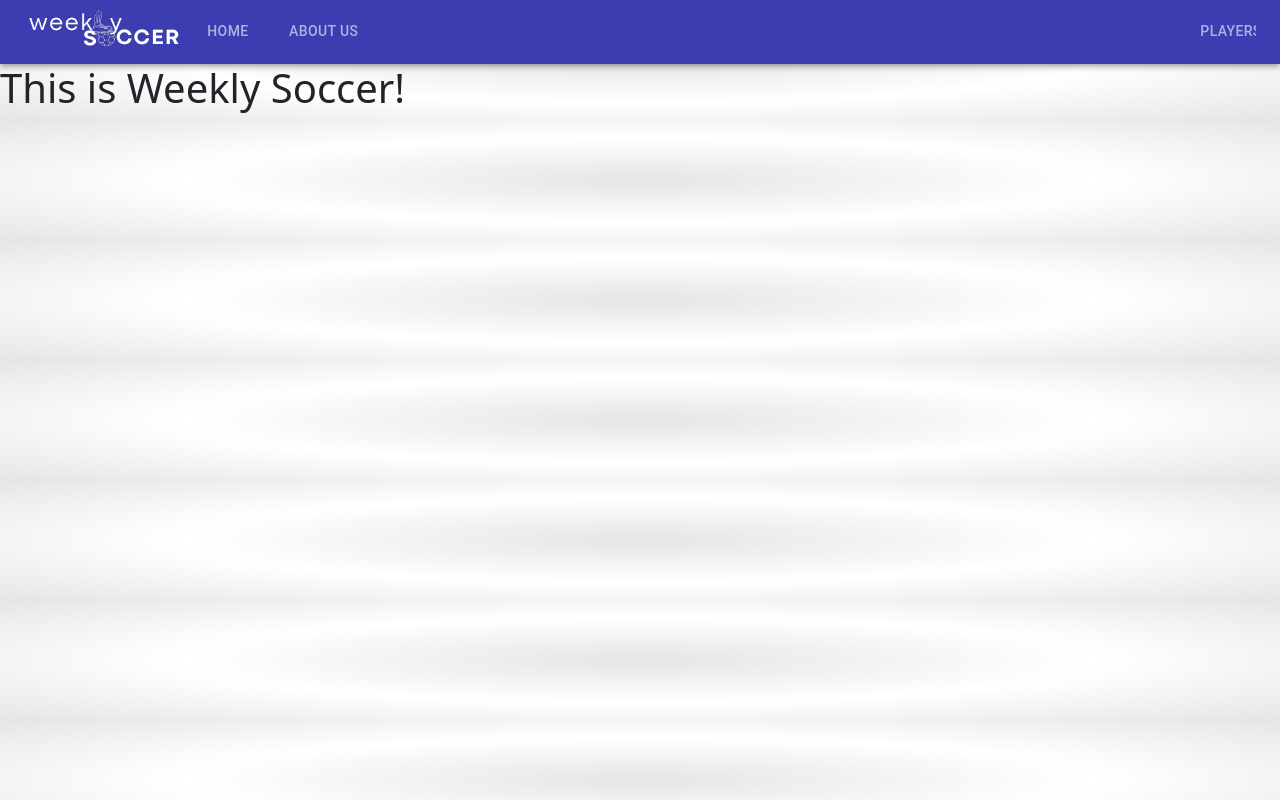
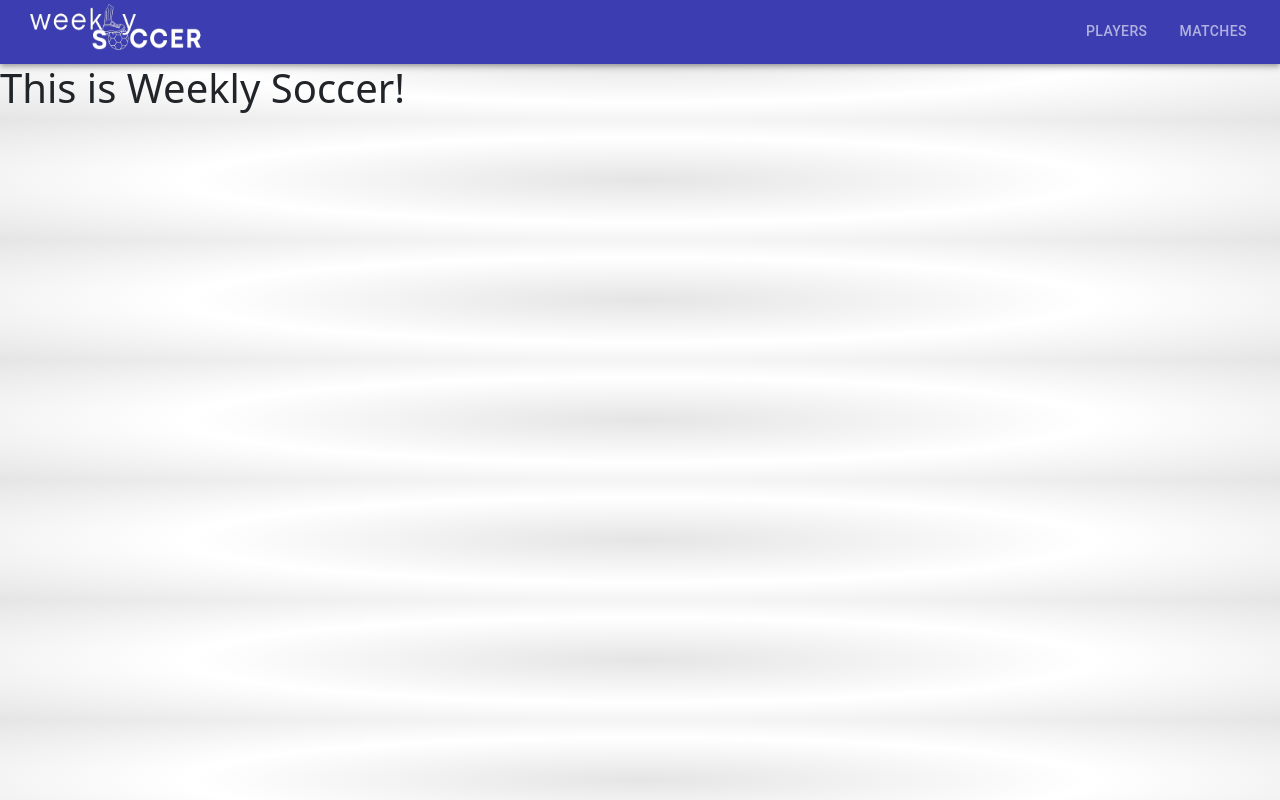
Before and after one commit to SU-CS308-22FA/Team10, a React (Create React App) app in the folder frontend/: page /aboutUs in a window 1280 px wide. Built offline with nearby package versions, Linux system fonts and the light colour scheme.

Commit message:
improved header

```diff
--- a/frontend/src/components/Header/Header.jsx
+++ b/frontend/src/components/Header/Header.jsx
@@ -11,29 +11,34 @@ const Header = () => {
 
     return (
          <AppBar sx={{ backgroundColor: "#3b3db1" }} position="sticky">
-            <Toolbar>
+
+            <Toolbar className={"justify-content-center"}>
+
                 <Tabs
-                sx={{ ml: "auto" }}
+
+                sx={{ ms: "auto" }}
+
                 textColor="inherit"
                 indicatorColor="primary"
-                value= "undefined"
+                value = "undefined"
+
 
                 >
 
-                    <img className = "photo" src={image}/>
-                    <Tab LinkComponent={NavLink} to="/" label="Home" />
-                    <Tab LinkComponent={NavLink} to="/aboutUs" label="About Us" />
-                    <Tab/>
-                    <Tab/>
-                    <Tab/>
-                    <Tab/>
-                    <Tab/>
-                    <Tab/>
-                    <Tab/>
-                    <Tab/><Tab/>
+                    <Typography variant="title" marginRight={108}>
+                        <a href="/">
+                            <img src={image} width={182} height={64} />
+                         </a>
+
+                    </Typography>
+
+
+
+
                     <Tab LinkComponent={NavLink} to="/players" label="Players" />
                     <Tab LinkComponent={NavLink} to="/" label="Matches" />
                     <Tab LinkComponent={NavLink} to="/" label="Referees" />
+                    <Tab LinkComponent={NavLink} to="/aboutUs" label="About Us" />
                     <Tab LinkComponent={NavLink} to="/profile" label="My Profile" />
                 </Tabs>
 
```
